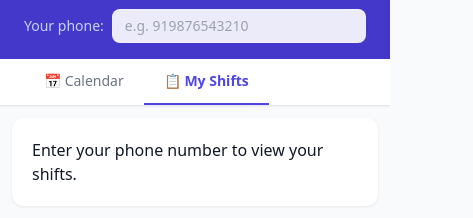
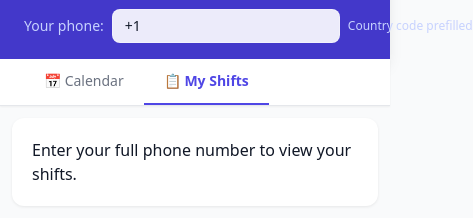
Before and after one commit to pinknosebear/cc-vol, a plain HTML site: page app/static/volunteer.html in a window 390 px wide. Both pictures are taken after a click on the button "📋 My Shifts". Shown: the part 62-280 px from the top of the page, 473 px wide, since content can reach past the window. Drawn offline with nearby package versions, Linux system fonts and the light colour scheme.

Commit message:
Prefill volunteer phone input with country code

```diff
--- a/app/static/js/vol-main.js
+++ b/app/static/js/vol-main.js
@@ -8,11 +8,29 @@ import { renderMonthPicker } from "./month-picker.js";
 import { renderCalendar } from "./calendar.js";
 import { renderShiftPanel } from "./vol-shift-panel.js";
 
+const defaultCountryCode = (
+  document.querySelector('meta[name="default-country-code"]')?.content || "1"
+).replace(/\D/g, "") || "1";
+const defaultPhonePrefix = `+${defaultCountryCode}`;
+
+function digitsOnly(value) {
+  return (value || "").replace(/\D/g, "");
+}
+
+function isPhoneComplete(value) {
+  const trimmed = (value || "").trim();
+  const digits = digitsOnly(trimmed);
+  if (!trimmed) return false;
+  if (trimmed.startsWith("+")) return digits.length >= 11;
+  return digits.length >= 10;
+}
+
 // State
+const storedPhone = (sessionStorage.getItem("volunteer_phone") || "").trim();
 const state = {
   year: new Date().getFullYear(),
   month: new Date().getMonth() + 1,
-  phone: sessionStorage.getItem("volunteer_phone") || "",
+  phone: storedPhone || defaultPhonePrefix,
   selectedDate: null,
   myShiftsLoaded: false,
   signedUpShiftIds: new Set(),
@@ -31,7 +49,11 @@ let activeTab = "calendar";
 // --- Phone input wiring ---
 phoneInput.value = state.phone;
 phoneInput.addEventListener("change", (e) => {
-  state.phone = e.target.value;
+  state.phone = e.target.value.trim();
+  if (!state.phone) {
+    state.phone = defaultPhonePrefix;
+  }
+  e.target.value = state.phone;
   sessionStorage.setItem("volunteer_phone", state.phone);
   if (activeTab === "calendar") loadCalendar();
   if (activeTab === "my-shifts") loadMyShifts();
@@ -65,9 +87,9 @@ function monthStr() {
 
 // --- Data loading ---
 async function loadCalendar() {
-  if (!state.phone) {
+  if (!isPhoneComplete(state.phone)) {
     calendarEl.innerHTML =
-      '<div class="card"><p>Enter your phone number to view the calendar.</p></div>';
+      '<div class="card"><p>Enter your full phone number to view the calendar.</p></div>';
     return;
   }
 
@@ -142,9 +164,9 @@ async function loadDayDetail(date) {
 }
 
 async function loadMyShifts() {
-  if (!state.phone) {
+  if (!isPhoneComplete(state.phone)) {
     myShiftsEl.innerHTML =
-      '<div class="card"><p>Enter your phone number to view your shifts.</p></div>';
+      '<div class="card"><p>Enter your full phone number to view your shifts.</p></div>';
     return;
   }
 
--- a/app/static/volunteer.html
+++ b/app/static/volunteer.html
@@ -3,6 +3,7 @@
 <head>
   <meta charset="UTF-8">
   <meta name="viewport" content="width=device-width, initial-scale=1.0">
+  <meta name="default-country-code" content="1">
   <title>Volunteer Portal · Sai Baba Temple</title>
   <script src="https://cdn.tailwindcss.com"></script>
   <link rel="stylesheet" href="/static/css/dashboard.css">
@@ -22,10 +23,11 @@
         <input
           type="tel"
           id="phone-input"
-          placeholder="e.g. 919876543210"
+          placeholder="e.g. +15104566645 or 5104566645"
           class="flex-1 max-w-xs px-3 py-1.5 rounded-lg text-sm text-gray-900 bg-white/90 border border-white/30 focus:outline-none focus:bg-white focus:border-white transition-colors"
           aria-label="Phone number"
         >
+        <span class="text-xs text-indigo-200 whitespace-nowrap">Country code prefilled</span>
       </div>
     </div>
   </header>
```
